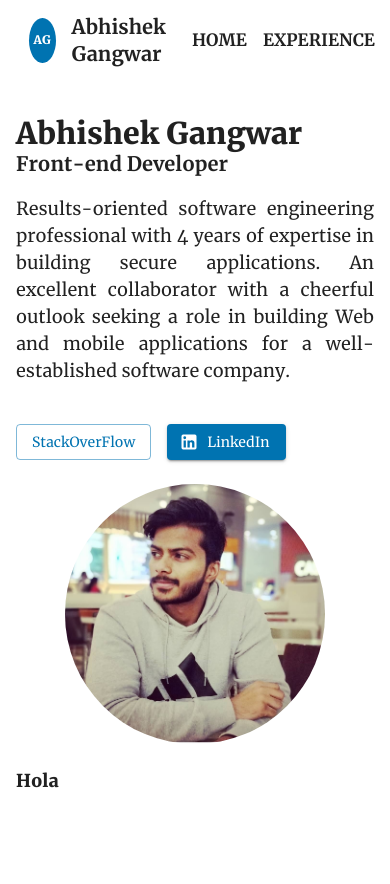
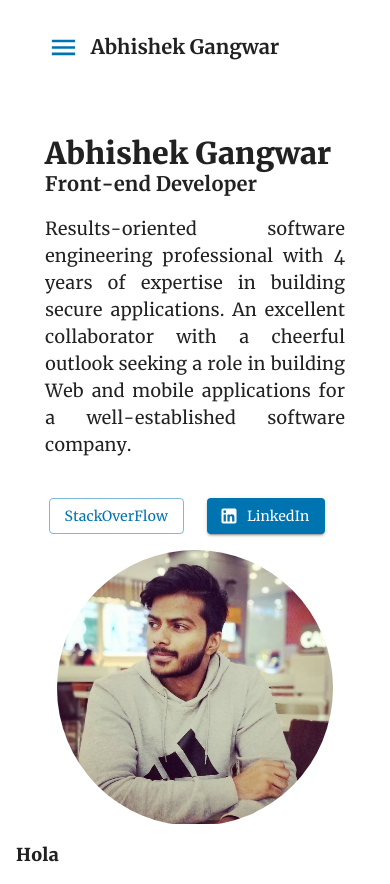
Before and after one commit to abhishekgangwar90/web-resume, a React (Create React App) app: page / in a window 390 px wide. Built offline with nearby package versions, Linux system fonts and the light colour scheme.

Commit message:
feat: responsive designs

```diff
--- a/src/atoms/ProfilePic/index.tsx
+++ b/src/atoms/ProfilePic/index.tsx
@@ -11,7 +11,8 @@ const useStyles = makeStyles((theme) => ({
     alignItems: 'center',
 
     [theme.breakpoints.between('sm', 'md')]: {
-      height: 'calc(18rem + 10vmin)',
+      height: 'calc(25rem + 10vmin)',
+      padding: '5px',
     },
 
     [theme.breakpoints.up('md')]: {
@@ -24,12 +25,12 @@ const useStyles = makeStyles((theme) => ({
 
     '& img': {
       borderRadius: '50%',
-      height: 'calc(15rem + 5vmin)',
-      width: 'calc(15rem + 5vmin)',
+      height: 'calc(16rem + 5vmin)',
+      width: 'calc(16rem + 5vmin)',
 
       [theme.breakpoints.up('sm')]: {
-        height: 'calc(15rem + 10vmin)',
-        width: 'calc(15rem + 10vmin)',
+        height: 'calc(14rem + 10vmin)',
+        width: 'calc(14rem + 10vmin)',
       },
 
       [theme.breakpoints.up('md')]: {
--- a/src/molecules/ProfileAbout/profile-about-styles.tsx
+++ b/src/molecules/ProfileAbout/profile-about-styles.tsx
@@ -4,9 +4,13 @@ import { makeStyles } from '@material-ui/core';
 
 export const useStyles = makeStyles((theme) => ({
   container: {
-    marginTop: 'calc(22px + 2vmin)',
+    marginTop: 'calc(32px + 2vmin)',
     alignItems: 'center',
     display: 'flex',
+
+    [theme.breakpoints.down('md')]: {
+      padding: '0 45px',
+    },
   },
   aboutContainer: {
     height: '100%',
@@ -16,6 +20,11 @@ export const useStyles = makeStyles((theme) => ({
   },
   aboutActions: {
     paddingTop: 'calc(2rem + 2vmin)',
+
+    [theme.breakpoints.down('xs')]: {
+      display: 'flex',
+      justifyContent: 'space-around',
+    },
   },
   aboutText: {
     paddingTop: 'calc(10px + 2vmin)',
--- a/src/molecules/ProfileHeader/profile-header-styles.tsx
+++ b/src/molecules/ProfileHeader/profile-header-styles.tsx
@@ -4,36 +4,50 @@ import { makeStyles } from '@material-ui/core';
 export const useStyles = makeStyles((theme) => ({
   appBar: {
     backgroundColor: theme.palette.secondary.main,
-    padding: 'calc(5px + 2vmin)',
+    padding: 'calc(12px + 2vmin)',
     color: theme.palette.text.primary,
   },
   noPadding: {
     padding: '0 !important',
   },
   toolbar: {
-    marginTop: 'calc(22px + 2vmin)',
+    marginTop: 'calc(32px + 2vmin)',
   },
   toolbarTitle: {
     display: 'flex',
     alignItems: 'center',
     flex: '1',
   },
-  iconButton: {
+  customIconButton: {
     height: '45px',
     width: '45px',
     borderRadius: '50%',
     fontSize: 'calc(4px + 2vmin)',
     backgroundColor: theme.palette.primary.main,
     marginRight: '1rem',
-    display: 'flex',
     alignItems: 'center',
     justifyContent: 'center',
     color: theme.palette.text.secondary,
+    display: 'none',
+
+    [theme.breakpoints.up('md')]: {
+      display: 'flex',
+    },
+  },
+  iconButton: {
+    display: 'none',
+    [theme.breakpoints.down('sm')]: {
+      display: 'inline-flex',
+    },
   },
   toolbarActions: {
-    display: 'flex',
+    display: 'none',
     flex: '1',
     justifyContent: 'space-around',
+
+    [theme.breakpoints.up('md')]: {
+      display: 'flex',
+    },
   },
   button: {
     fontFamily: 'Merriweather-Medium',
--- a/src/molecules/ProfileHeader/profile-header.tsx
+++ b/src/molecules/ProfileHeader/profile-header.tsx
@@ -4,9 +4,11 @@ import {
   Button,
   Container,
   CssBaseline,
+  IconButton,
   Toolbar,
   Typography,
 } from '@material-ui/core';
+import MenuIcon from '@material-ui/icons/Menu';
 import ElevationScroll from './profile-elevation-scroll';
 import { useStyles } from './profile-header-styles';
 
@@ -54,7 +56,10 @@ const ProfileHeader: React.FunctionComponent<Props> = ({
           <Container>
             <Toolbar className={classes.noPadding}>
               <div className={classes.toolbarTitle}>
-                <div className={classes.iconButton}>AG</div>
+                <div className={classes.customIconButton}>AG</div>
+                <IconButton color="primary" className={classes.iconButton}>
+                  <MenuIcon />
+                </IconButton>
                 <Typography variant="h5">{headerConfig.title}</Typography>
               </div>
               <div className={classes.toolbarActions}>
```
